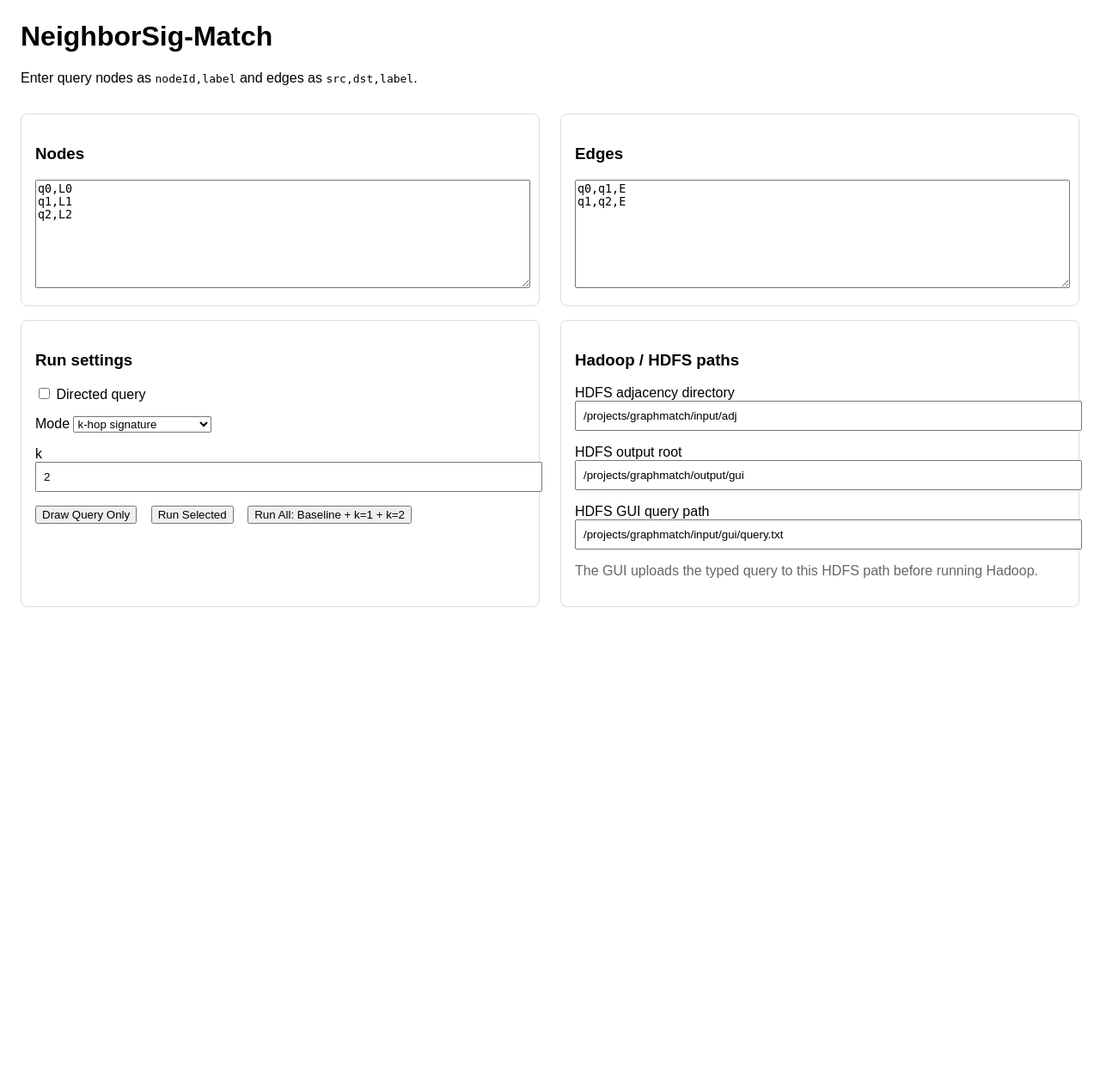
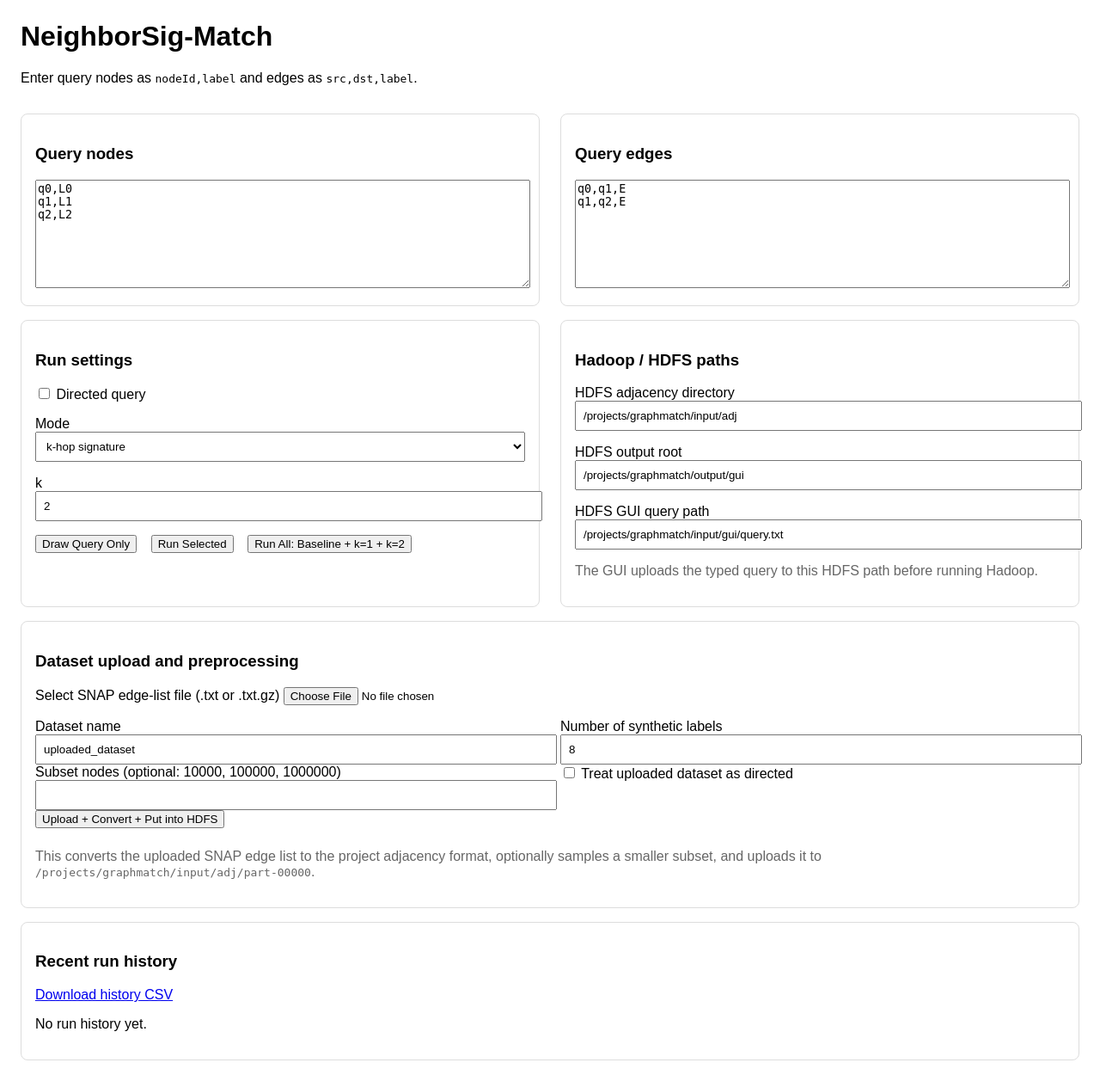
Before and after one commit to sushantbhattaraii/neighbor-signature-subgraph-matching, a Flask app: page / in a window 1280 px wide. Shown: the whole page at 86% size. Before the commit the page ends 706 px from the top, so only its background shows below. Run offline with Flask 3, Linux system fonts and the light colour scheme.

Commit message:
feature: form to upload a dataset and subset nodes; area to show the running history

```diff
--- a/gui/app.py
+++ b/gui/app.py
@@ -1,10 +1,13 @@
 #!/usr/bin/env python3
+import csv
 import os
+import re
 import subprocess
 import time
+from datetime import datetime
 from pathlib import Path
 
-from flask import Flask, render_template, request
+from flask import Flask, render_template, request, send_file
 import matplotlib
 matplotlib.use('Agg')
 import matplotlib.pyplot as plt
@@ -14,10 +17,19 @@ APP_ROOT = Path(__file__).resolve().parent
 PROJECT_ROOT = APP_ROOT.parent
 STATIC_DIR = APP_ROOT / 'static'
 GENERATED_DIR = APP_ROOT / 'generated'
-GENERATED_DIR.mkdir(exist_ok=True)
-STATIC_DIR.mkdir(exist_ok=True)
+UPLOADS_DIR = APP_ROOT / 'uploads'
+HISTORY_CSV = GENERATED_DIR / 'run_history.csv'
+
+for d in [STATIC_DIR, GENERATED_DIR, UPLOADS_DIR]:
+    d.mkdir(exist_ok=True)
 
 app = Flask(__name__)
+
+
+def sanitize_name(text: str) -> str:
+    text = text.strip()
+    text = re.sub(r'[^A-Za-z0-9._-]+', '_', text)
+    return text or 'dataset'
 
 
 def parse_query_form(nodes_text: str, edges_text: str, directed: bool):
@@ -171,6 +183,89 @@ def run_pipeline_once(adj_dir: str, hdfs_query_path: str, base_out: str, mode: s
     }
 
 
+def ensure_history_header():
+    if HISTORY_CSV.exists():
+        return
+    with open(HISTORY_CSV, 'w', newline='', encoding='utf-8') as f:
+        writer = csv.writer(f)
+        writer.writerow([
+            'timestamp', 'dataset_hdfs_dir', 'query_nodes', 'method', 'k',
+            'candidates', 'matches', 'candidate_reduction', 'pruning_ratio', 'runtime_sec'
+        ])
+
+
+def append_history_row(row):
+    ensure_history_header()
+    with open(HISTORY_CSV, 'a', newline='', encoding='utf-8') as f:
+        writer = csv.writer(f)
+        writer.writerow(row)
+
+
+def load_history(limit=20):
+    if not HISTORY_CSV.exists():
+        return []
+    rows = []
+    with open(HISTORY_CSV, 'r', newline='', encoding='utf-8') as f:
+        reader = csv.DictReader(f)
+        rows = list(reader)
+    rows.reverse()
+    return rows[:limit]
+
+
+def count_query_nodes(nodes_text: str) -> int:
+    return len([x for x in nodes_text.splitlines() if x.strip()])
+
+
+def preprocess_and_upload_dataset(file_storage, dataset_name, dataset_directed, num_labels, subset_nodes, adj_dir):
+    safe_name = sanitize_name(dataset_name or Path(file_storage.filename).stem)
+    upload_path = UPLOADS_DIR / file_storage.filename
+    file_storage.save(upload_path)
+
+    converted_path = GENERATED_DIR / f'{safe_name}.adj'
+    convert_cmd = [
+        'python', str(PROJECT_ROOT / 'scripts' / 'snap_to_adjacency.py'),
+        '--input', str(upload_path),
+        '--output', str(converted_path),
+        '--num-labels', str(num_labels),
+    ]
+    if dataset_directed:
+        convert_cmd.append('--directed')
+
+    proc = run_cmd(convert_cmd, cwd=PROJECT_ROOT)
+    if proc.returncode != 0:
+        raise RuntimeError(proc.stderr or proc.stdout)
+
+    final_path = converted_path
+    subset_nodes = int(subset_nodes) if str(subset_nodes).strip() else 0
+    if subset_nodes > 0:
+        subset_path = GENERATED_DIR / f'{safe_name}_{subset_nodes}.adj'
+        sample_cmd = [
+            'python', str(PROJECT_ROOT / 'scripts' / 'sample_subgraph.py'),
+            '--input', str(converted_path),
+            '--output', str(subset_path),
+            '--max-nodes', str(subset_nodes),
+        ]
+        proc2 = run_cmd(sample_cmd, cwd=PROJECT_ROOT)
+        if proc2.returncode != 0:
+            raise RuntimeError(proc2.stderr or proc2.stdout)
+        final_path = subset_path
+
+    hdfs_target = f"{adj_dir.rstrip('/')}/part-00000"
+    hdfs_put_file(final_path, hdfs_target)
+
+    return {
+        'local_uploaded_file': str(upload_path),
+        'local_processed_file': str(final_path),
+        'hdfs_target': hdfs_target,
+    }
+
+
+@app.route('/history.csv')
+def history_csv():
+    ensure_history_header()
+    return send_file(HISTORY_CSV, as_attachment=True, download_name='run_history.csv')
+
+
 @app.route('/', methods=['GET', 'POST'])
 def index():
     default_nodes = 'q0,L0\nq1,L1\nq2,L2'
@@ -189,12 +284,18 @@ def index():
         'adj_dir': default_adj_dir,
         'base_out': default_base_out,
         'hdfs_query_path': default_hdfs_query_path,
+        'dataset_name': 'uploaded_dataset',
+        'dataset_directed': False,
+        'num_labels': '8',
+        'subset_nodes': '',
         'query_png': None,
         'match_png': None,
         'single_metrics': None,
         'comparison_rows': None,
+        'upload_status': None,
         'error': None,
         'stdout': None,
+        'history_rows': load_history(),
     }
 
     if request.method == 'POST':
@@ -206,6 +307,10 @@ def index():
         result['adj_dir'] = request.form.get('adj_dir', default_adj_dir).strip()
         result['base_out'] = request.form.get('base_out', default_base_out).strip()
         result['hdfs_query_path'] = request.form.get('hdfs_query_path', default_hdfs_query_path).strip()
+        result['dataset_name'] = request.form.get('dataset_name', 'uploaded_dataset').strip()
+        result['dataset_directed'] = request.form.get('dataset_directed') == 'on'
+        result['num_labels'] = request.form.get('num_labels', '8').strip()
+        result['subset_nodes'] = request.form.get('subset_nodes', '').strip()
         action = request.form.get('action', 'draw_only')
 
         query_text = parse_query_form(result['nodes'], result['edges'], result['directed'])
@@ -218,6 +323,26 @@ def index():
 
         if action == 'draw_only':
             return render_template('index.html', result=result)
+
+        if action == 'upload_dataset':
+            try:
+                file_storage = request.files.get('dataset_file')
+                if not file_storage or not file_storage.filename:
+                    raise RuntimeError('Please choose a dataset file first.')
+                upload_info = preprocess_and_upload_dataset(
+                    file_storage=file_storage,
+                    dataset_name=result['dataset_name'],
+                    dataset_directed=result['dataset_directed'],
+                    num_labels=int(result['num_labels']),
+                    subset_nodes=result['subset_nodes'],
+                    adj_dir=result['adj_dir'],
+                )
+                result['upload_status'] = upload_info
+                result['history_rows'] = load_history()
+                return render_template('index.html', result=result)
+            except Exception as e:
+                result['error'] = str(e)
+                return render_template('index.html', result=result)
 
         try:
             hdfs_put_file(query_path, result['hdfs_query_path'])
@@ -244,6 +369,19 @@ def index():
                     match_png = STATIC_DIR / 'match.png'
                     render_graph(query_path, match_png, highlight_nodes=set(metrics['match_example'].keys()))
                     result['match_png'] = 'static/match.png'
+
+                append_history_row([
+                    datetime.now().isoformat(timespec='seconds'),
+                    result['adj_dir'],
+                    count_query_nodes(result['nodes']),
+                    metrics['mode'],
+                    metrics['k'],
+                    metrics['candidate_count'],
+                    metrics['match_count'],
+                    '',
+                    '',
+                    metrics['cpu_time_sec'],
+                ])
 
             elif action == 'run_compare':
                 runs = []
@@ -276,26 +414,42 @@ def index():
                 comparison_rows = []
                 for row in runs:
                     label = 'Baseline' if row['mode'] == 'baseline' else f"Signature (k={row['k']})"
+                    reduction = 0 if row['mode'] == 'baseline' else candidate_reduction(baseline_candidates, row['candidate_count'])
+                    ratio = 0.0 if row['mode'] == 'baseline' else pruning_ratio(baseline_candidates, row['candidate_count'])
                     comparison_rows.append({
                         'label': label,
                         'k': '-' if row['mode'] == 'baseline' else row['k'],
                         'candidates': row['candidate_count'],
                         'matches': row['match_count'],
                         'runtime': row['cpu_time_sec'],
-                        'candidate_reduction': 0 if row['mode'] == 'baseline' else candidate_reduction(baseline_candidates, row['candidate_count']),
-                        'pruning_ratio': 0.0 if row['mode'] == 'baseline' else pruning_ratio(baseline_candidates, row['candidate_count']),
+                        'candidate_reduction': reduction,
+                        'pruning_ratio': ratio,
                         'match_example': row['match_example'],
                     })
+
+                    append_history_row([
+                        datetime.now().isoformat(timespec='seconds'),
+                        result['adj_dir'],
+                        count_query_nodes(result['nodes']),
+                        row['mode'],
+                        row['k'],
+                        row['candidate_count'],
+                        row['match_count'],
+                        reduction,
+                        ratio,
+                        row['cpu_time_sec'],
+                    ])
 
                 result['comparison_rows'] = comparison_rows
                 result['stdout'] = "\n\n".join(r['stdout'] for r in runs if r.get('stdout'))
 
-                # show the strongest signature example match image by default
                 best = runs[-1]
                 if best['match_example']:
                     match_png = STATIC_DIR / 'match.png'
                     render_graph(query_path, match_png, highlight_nodes=set(best['match_example'].keys()))
                     result['match_png'] = 'static/match.png'
+
+            result['history_rows'] = load_history()
 
         except Exception as e:
             result['error'] = str(e)
--- a/gui/templates/index.html
+++ b/gui/templates/index.html
@@ -6,29 +6,31 @@
   <style>
     body { font-family: Arial, sans-serif; margin: 24px; }
     textarea { width: 100%; height: 120px; }
-    input[type="text"], input[type="number"] { width: 100%; padding: 8px; }
+    input[type="text"], input[type="number"], select { width: 100%; padding: 8px; }
     .grid { display: grid; grid-template-columns: 1fr 1fr; gap: 24px; }
     .card { border: 1px solid #ddd; border-radius: 8px; padding: 16px; margin-top: 16px; }
     img { max-width: 100%; border: 1px solid #ddd; border-radius: 8px; }
     table { border-collapse: collapse; width: 100%; }
     td, th { border: 1px solid #ddd; padding: 8px; text-align: left; }
-    .actions button { margin-right: 12px; }
+    .actions button { margin-right: 12px; margin-bottom: 8px; }
     .muted { color: #666; }
     pre { white-space: pre-wrap; word-wrap: break-word; }
+    .success { color: #0a6; }
+    .error { color: #a00; }
   </style>
 </head>
 <body>
   <h1>NeighborSig-Match</h1>
   <p>Enter query nodes as <code>nodeId,label</code> and edges as <code>src,dst,label</code>.</p>
 
-  <form method="post">
+  <form method="post" enctype="multipart/form-data">
     <div class="grid">
       <div class="card">
-        <h3>Nodes</h3>
+        <h3>Query nodes</h3>
         <textarea name="nodes">{{ result.nodes }}</textarea>
       </div>
       <div class="card">
-        <h3>Edges</h3>
+        <h3>Query edges</h3>
         <textarea name="edges">{{ result.edges }}</textarea>
       </div>
     </div>
@@ -72,7 +74,49 @@
         <p class="muted">The GUI uploads the typed query to this HDFS path before running Hadoop.</p>
       </div>
     </div>
+
+    <div class="card">
+      <h3>Dataset upload and preprocessing</h3>
+      <p>
+        <label>Select SNAP edge-list file (.txt or .txt.gz)</label>
+        <input type="file" name="dataset_file">
+      </p>
+      <div class="grid">
+        <div>
+          <label>Dataset name</label>
+          <input type="text" name="dataset_name" value="{{ result.dataset_name }}">
+        </div>
+        <div>
+          <label>Number of synthetic labels</label>
+          <input type="number" name="num_labels" value="{{ result.num_labels }}" min="1">
+        </div>
+      </div>
+      <div class="grid">
+        <div>
+          <label>Subset nodes (optional: 10000, 100000, 1000000)</label>
+          <input type="number" name="subset_nodes" value="{{ result.subset_nodes }}">
+        </div>
+        <div>
+          <label><input type="checkbox" name="dataset_directed" {% if result.dataset_directed %}checked{% endif %}> Treat uploaded dataset as directed</label>
+        </div>
+      </div>
+      <div class="actions">
+        <button type="submit" name="action" value="upload_dataset">Upload + Convert + Put into HDFS</button>
+      </div>
+      <p class="muted">This converts the uploaded SNAP edge list to the project adjacency format, optionally samples a smaller subset, and uploads it to <code>{{ result.adj_dir }}/part-00000</code>.</p>
+    </div>
   </form>
+
+  {% if result.upload_status %}
+    <div class="card success">
+      <h3>Dataset upload completed</h3>
+      <table>
+        <tr><th>Local uploaded file</th><td>{{ result.upload_status.local_uploaded_file }}</td></tr>
+        <tr><th>Local processed file</th><td>{{ result.upload_status.local_processed_file }}</td></tr>
+        <tr><th>HDFS target</th><td>{{ result.upload_status.hdfs_target }}</td></tr>
+      </table>
+    </div>
+  {% endif %}
 
   {% if result.query_png %}
     <div class="grid">
@@ -146,8 +190,45 @@
     </div>
   {% endif %}
 
+  <div class="card">
+    <h3>Recent run history</h3>
+    <p><a href="/history.csv">Download history CSV</a></p>
+    {% if result.history_rows %}
+      <table>
+        <tr>
+          <th>Timestamp</th>
+          <th>Dataset HDFS Dir</th>
+          <th>Query Nodes</th>
+          <th>Method</th>
+          <th>k</th>
+          <th>Candidates</th>
+          <th>Matches</th>
+          <th>Candidate Reduction</th>
+          <th>Pruning Ratio</th>
+          <th>Runtime (s)</th>
+        </tr>
+        {% for row in result.history_rows %}
+          <tr>
+            <td>{{ row.timestamp }}</td>
+            <td>{{ row.dataset_hdfs_dir }}</td>
+            <td>{{ row.query_nodes }}</td>
+            <td>{{ row.method }}</td>
+            <td>{{ row.k }}</td>
+            <td>{{ row.candidates }}</td>
+            <td>{{ row.matches }}</td>
+            <td>{{ row.candidate_reduction }}</td>
+            <td>{{ row.pruning_ratio }}</td>
+            <td>{{ row.runtime_sec }}</td>
+          </tr>
+        {% endfor %}
+      </table>
+    {% else %}
+      <p>No run history yet.</p>
+    {% endif %}
+  </div>
+
   {% if result.error %}
-    <div class="card" style="color: #a00;">
+    <div class="card error">
       <h3>Error</h3>
       <pre>{{ result.error }}</pre>
     </div>
```
